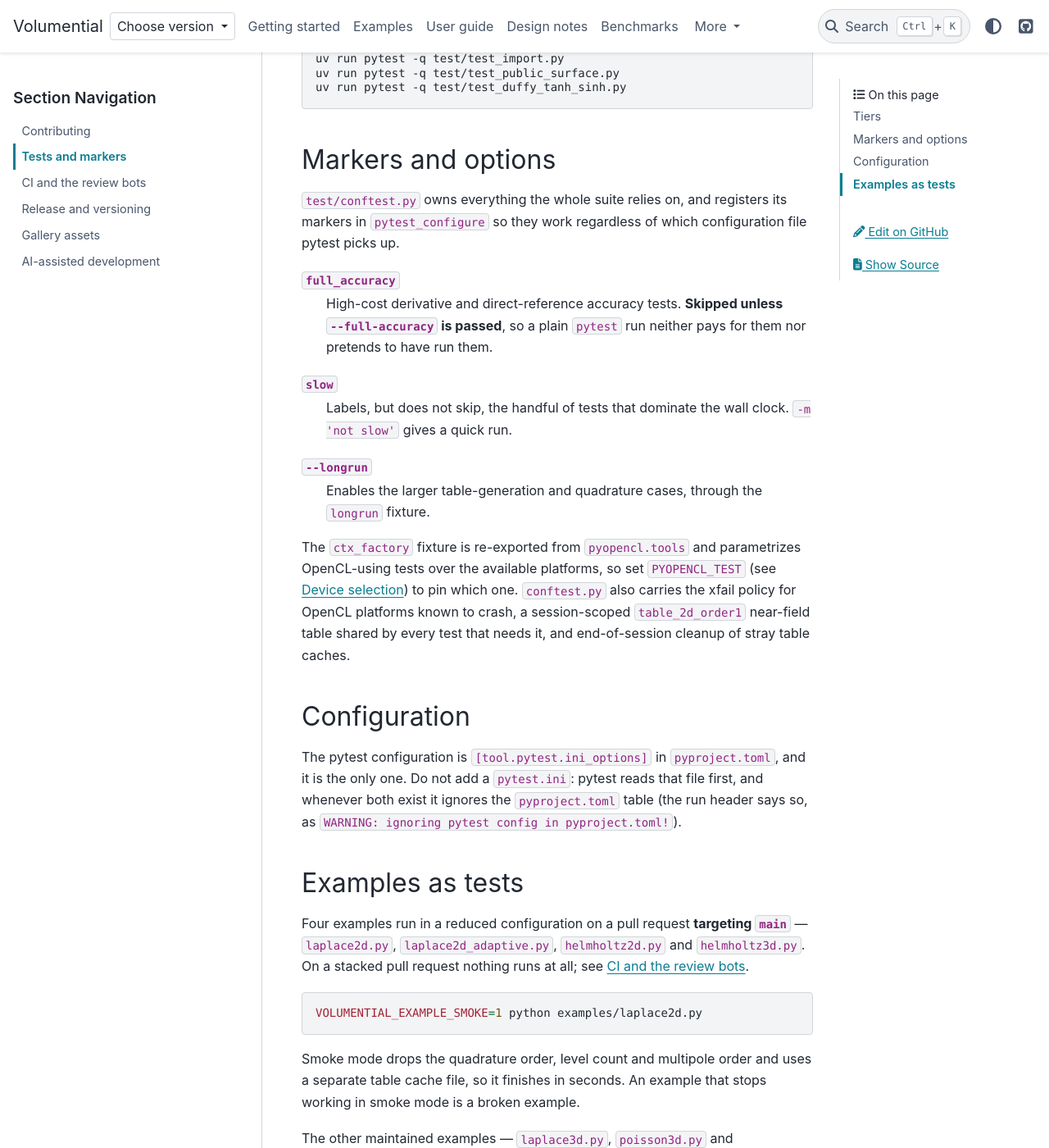
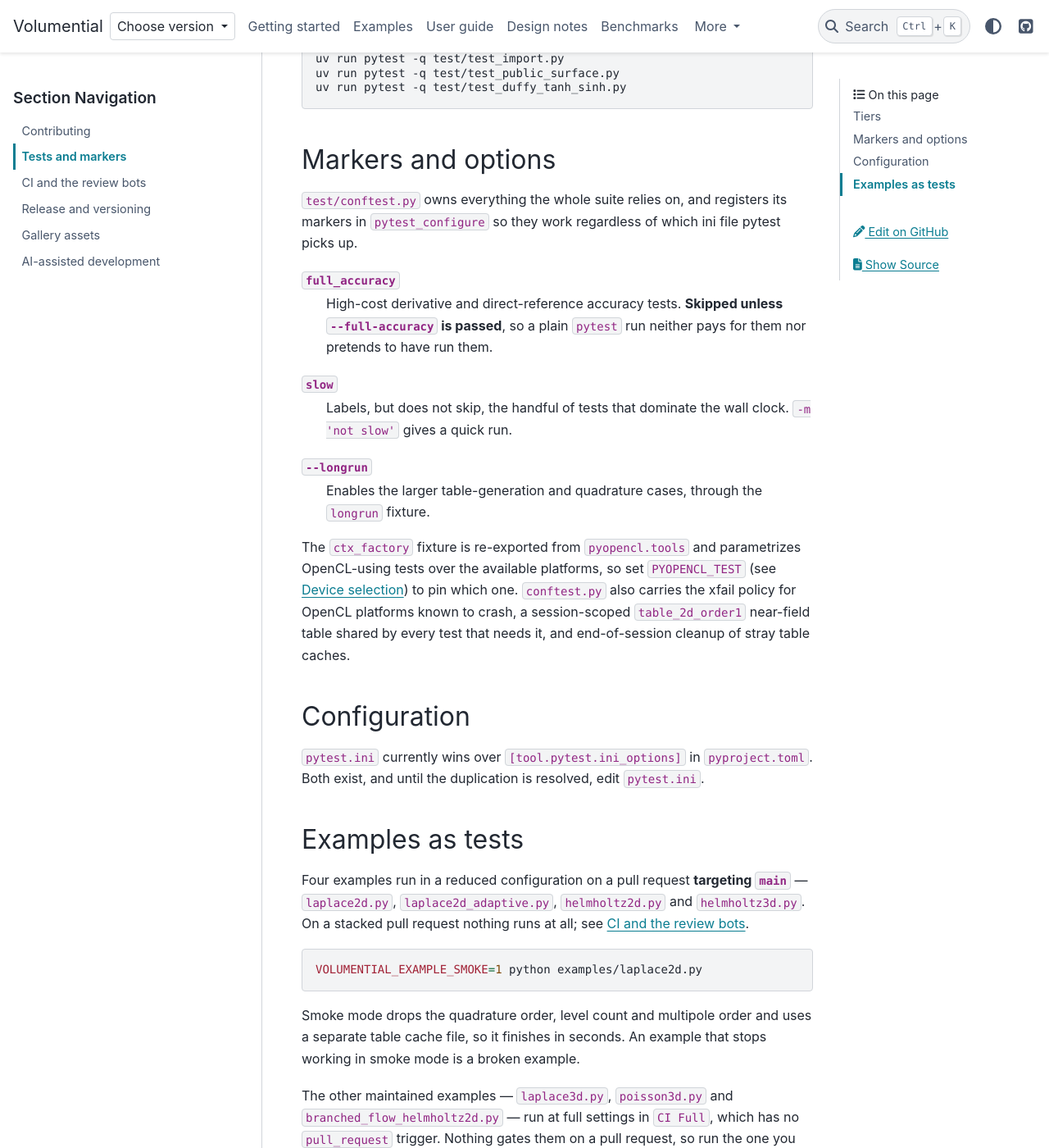
Before and after one commit to xywei/volumential, a Sphinx documentation site: the page built from doc/source/development/testing.md, in a window 1280 px wide and 1400 px high, scrolled down 997 px. Shown: the whole window at 82% size. Built offline with Sphinx 7.4.7 and the PyData theme 0.15.4, drawn with Linux system fonts in a browser that asks for light colours.

Commit message:
test: back out e12a81b, which went out under the wrong message
e12a81b holds the pytest.ini consolidation but is titled as the revert of
the temporary CI Full commit.  Undo it here so that the change lands again
under its own message in the next commit.

```diff
--- a/doc/source/development/testing.md
+++ b/doc/source/development/testing.md
@@ -40,8 +40,8 @@ uv run pytest -q test/test_duffy_tanh_sinh.py
 ## Markers and options
 
 `test/conftest.py` owns everything the whole suite relies on, and registers its
-markers in `pytest_configure` so they work regardless of which configuration
-file pytest picks up.
+markers in `pytest_configure` so they work regardless of which ini file pytest
+picks up.
 
 `full_accuracy`
 : High-cost derivative and direct-reference accuracy tests. **Skipped unless
@@ -65,10 +65,9 @@ needs it, and end-of-session cleanup of stray table caches.
 
 ## Configuration
 
-The pytest configuration is `[tool.pytest.ini_options]` in `pyproject.toml`,
-and it is the only one. Do not add a `pytest.ini`: pytest reads that file
-first, and whenever both exist it ignores the `pyproject.toml` table (the run
-header says so, as `WARNING: ignoring pytest config in pyproject.toml!`).
+`pytest.ini` currently wins over `[tool.pytest.ini_options]` in
+`pyproject.toml`. Both exist, and until the duplication is resolved, edit
+`pytest.ini`.
 
 ## Examples as tests
 
```
Also changed, not shown: DEVELOPMENT.md (+2 -3 lines), 2 other files.
